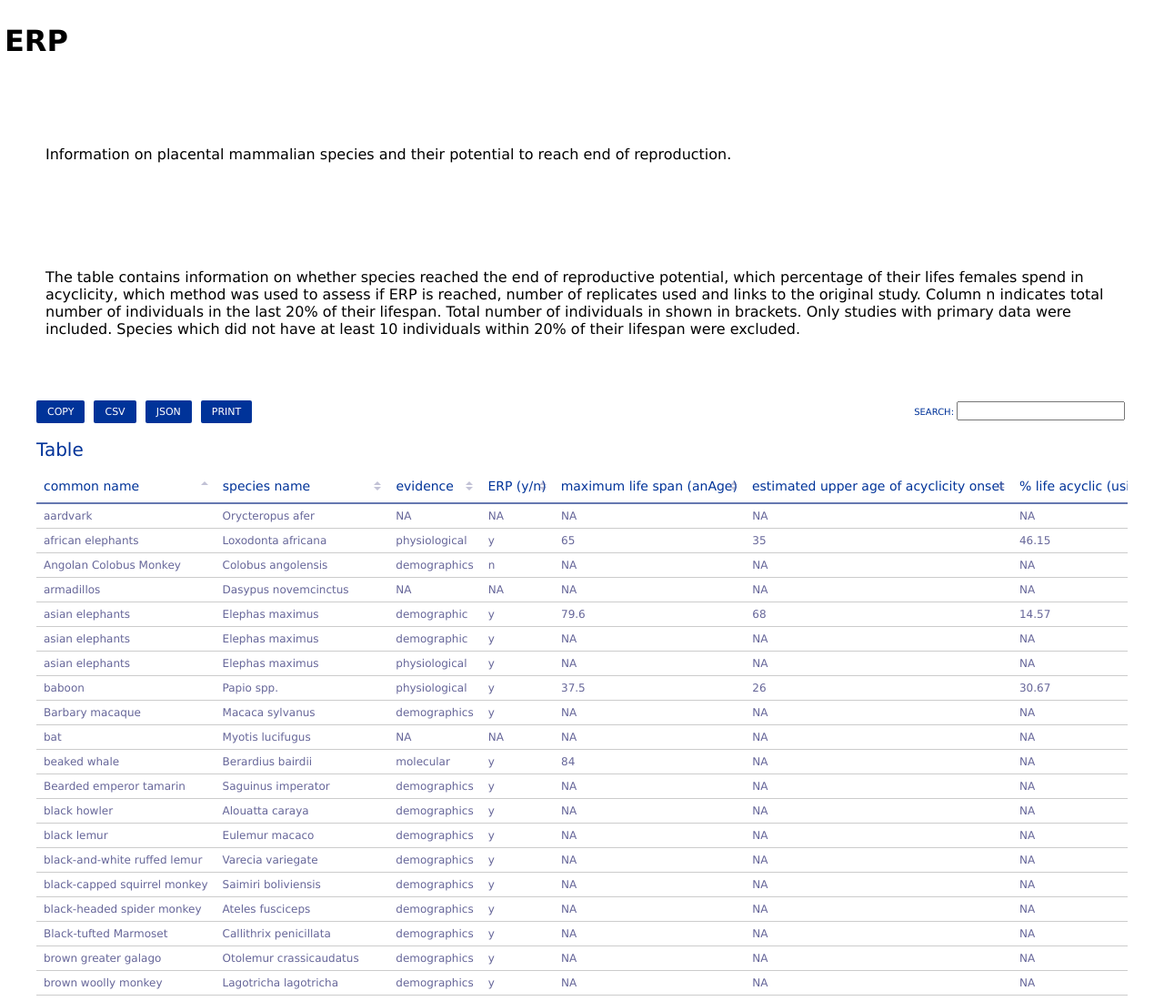
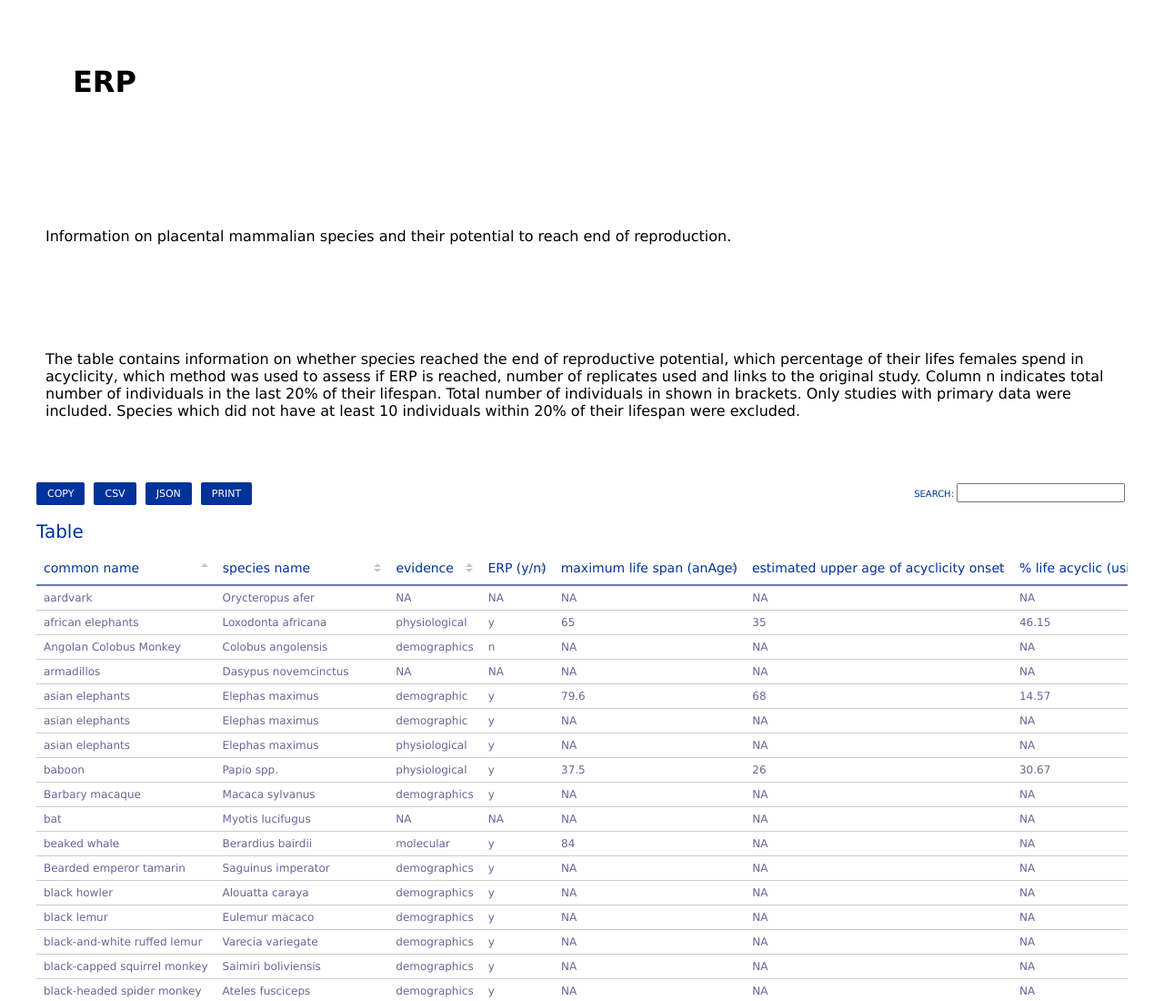
Before and after one commit to goncalves-lab/ERP, a plain HTML site: page index.html in a window 1280 px wide. Shown: the top 1100 px of the page at 91% size. Drawn offline with Linux system fonts and the light colour scheme.

Commit message:
Update index.html

```diff
--- a/index.html
+++ b/index.html
@@ -4,7 +4,10 @@
 	<title>ERP</title>
 </head>
 <body>
-	<h1 style="padding:5px">ERP</h1>
+	<h1 style="padding-top: 50px;
+  		   padding-right: 30px;
+  		   padding-bottom: 50px;
+ 		   padding-left: 80px;">ERP</h1>
 	<p style="padding:50px"><br>Information on placental mammalian species and their potential to reach end of reproduction.</br></p>
 	<p style="padding:50px;">The table contains information on whether species reached the end of reproductive potential, which percentage of their lifes females spend in acyclicity, which method was used to assess if ERP is reached, number of replicates used and links to the original study. Column n indicates total number of individuals in the last 20% of their lifespan. Total number of individuals in shown in brackets. Only studies with primary data were included. Species which did not have at least 10 individuals within 20% of their lifespan were excluded.</p>
 	<table id="table">
```
